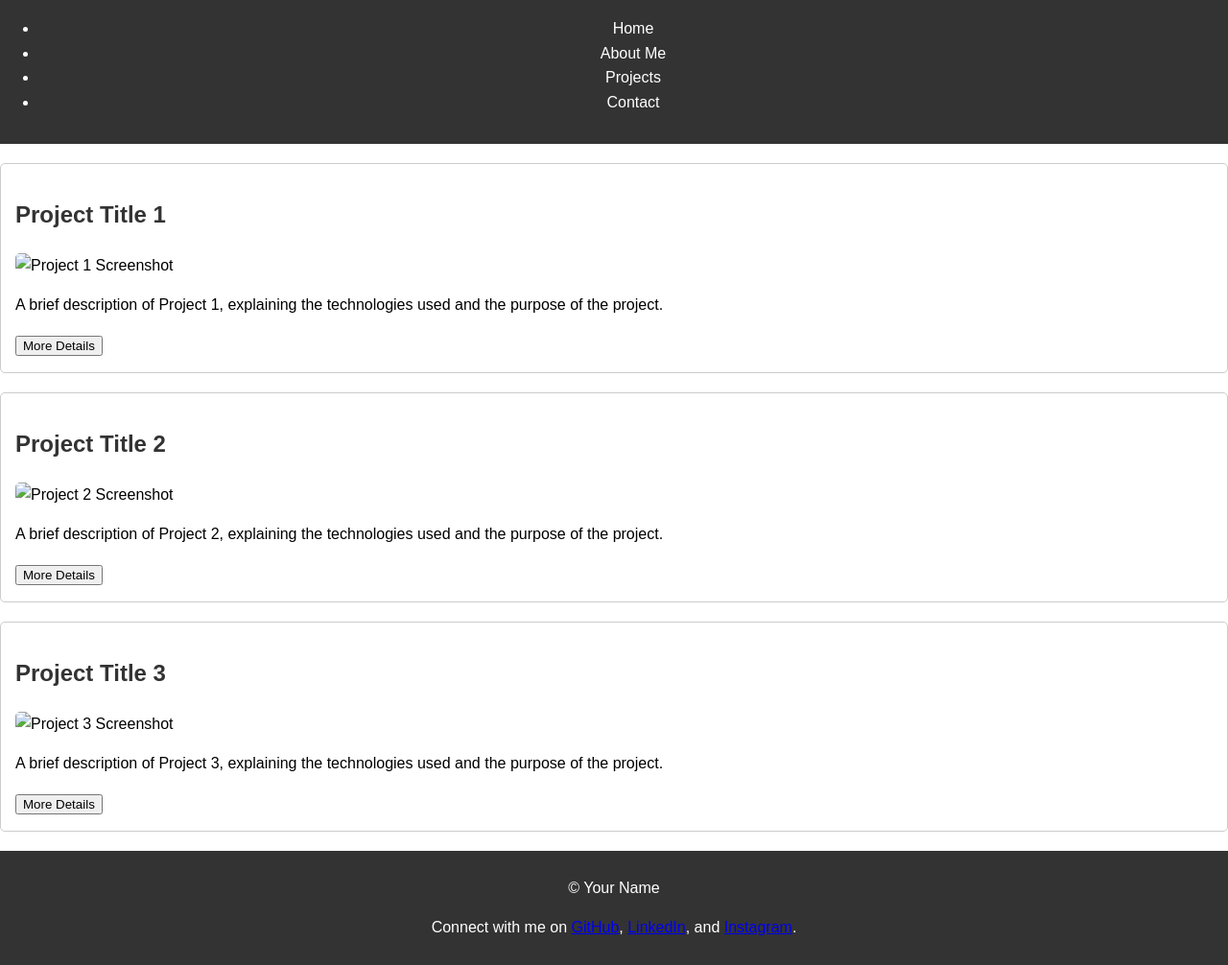
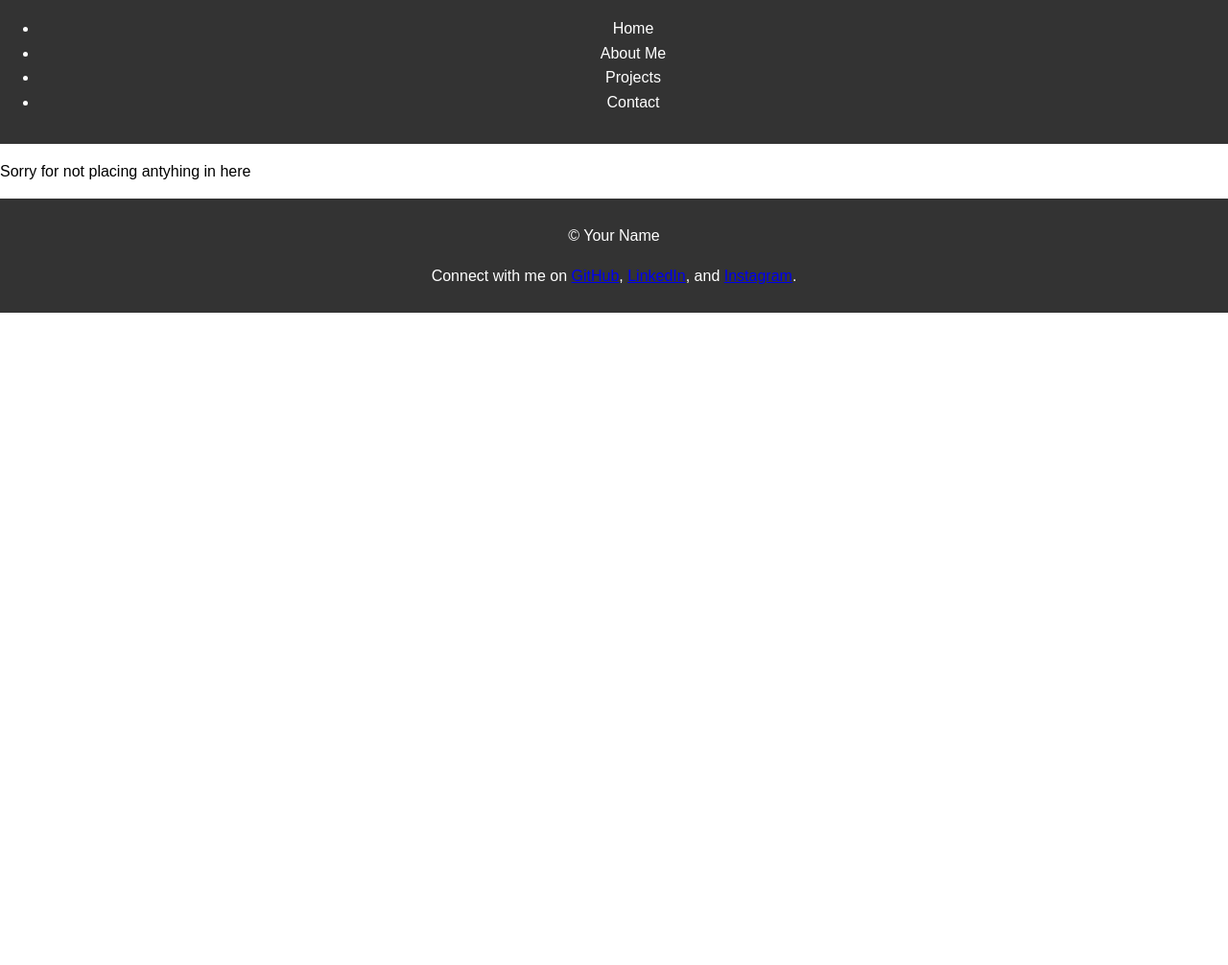
Before and after one commit to Jasper-Maiya/Portfolio, a plain HTML site: page projects.html in a window 1280 px wide. Shown: the part 64-1070 px from the top of the page at 96% size. After the commit the page ends 800 px from the top, so only its background shows below. Drawn offline with Linux system fonts and the light colour scheme.

Commit message:
Update projects.html

```diff
--- a/projects.html
+++ b/projects.html
@@ -18,42 +18,10 @@
             </ul>
         </nav>
     </header>
-
-    <main>
-        <section class="project">
-            <h2>Project Title 1</h2>
-            <img src="assets/images/project1.jpg" alt="Project 1 Screenshot">
-            <p>A brief description of Project 1, explaining the technologies used and the purpose of the project.</p>
-            <button class="feature-spotlight" onclick="toggleDetails('details1')">More Details</button>
-            <div id="details1" class="project-details" style="display:none;">
-                <p>Additional details about Project 1, including challenges faced and solutions implemented.</p>
-            </div>
-        </section>
-
-        <section class="project">
-            <h2>Project Title 2</h2>
-            <img src="assets/images/project2.jpg" alt="Project 2 Screenshot">
-            <p>A brief description of Project 2, explaining the technologies used and the purpose of the project.</p>
-            <button class="feature-spotlight" onclick="toggleDetails('details2')">More Details</button>
-            <div id="details2" class="project-details" style="display:none;">
-                <p>Additional details about Project 2, including challenges faced and solutions implemented.</p>
-            </div>
-        </section>
-
-        <section class="project">
-            <h2>Project Title 3</h2>
-            <img src="assets/images/project3.jpg" alt="Project 3 Screenshot">
-            <p>A brief description of Project 3, explaining the technologies used and the purpose of the project.</p>
-            <button class="feature-spotlight" onclick="toggleDetails('details3')">More Details</button>
-            <div id="details3" class="project-details" style="display:none;">
-                <p>Additional details about Project 3, including challenges faced and solutions implemented.</p>
-            </div>
-        </section>
-    </main>
-
+<p>Sorry for not placing antyhing in here </p>
     <footer>
         <p>&copy; Your Name</p>
-        <p>Connect with me on <a href="https://github.com/yourusername">GitHub</a>, <a href="https://www.linkedin.com/in/yourusername">LinkedIn</a>, and <a href="https://www.instagram.com/yourusername">Instagram</a>.</p>
+        <p>Connect with me on <a href="https://github.com/Jasper-Maiya">GitHub</a>, <a href="https://www.linkedin.com/in/jasper-tiampati-7086aa35b/">LinkedIn</a>, and <a href="https://www.instagram.com/yourusername">Instagram</a>.</p>
     </footer>
 
     <script src="js/script.js"></script>
```
